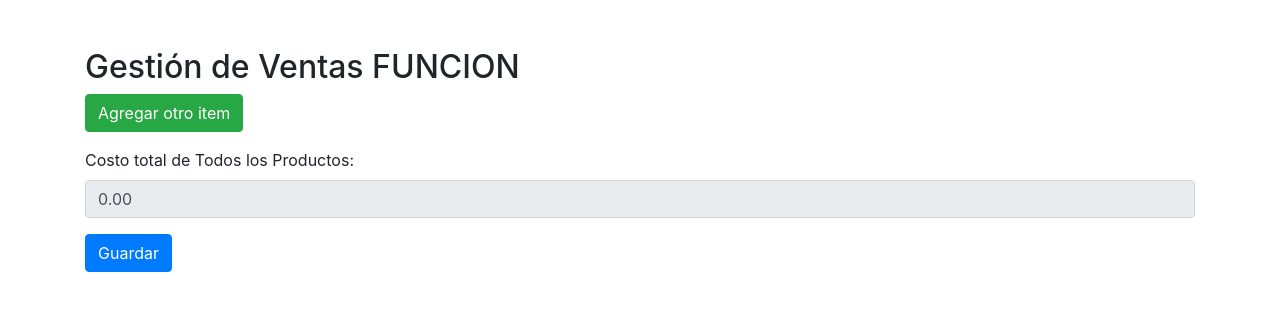
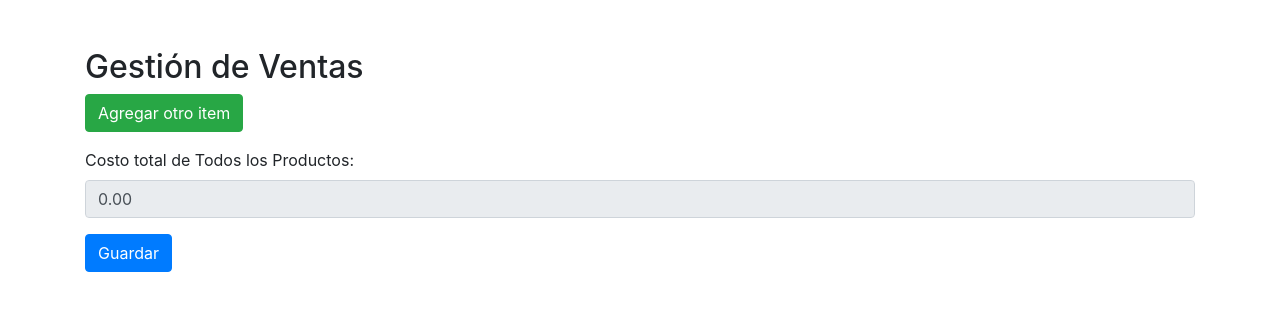
Before and after one commit to escobardie/GESTION-CLIENTES, a Django app: page /crear_venta_producto/ in a window 1280 px wide. Shown: the top 311 px of the page. Run offline with Django 5.2, Linux system fonts and the light colour scheme; data that the repository does not hold is empty; some libraries are stand-ins or nearby versions.

Commit message:
pulido
pulido

```diff
--- a/Control_Clientes_distri/templates/Agua/forms/gestion_venta2_fucion.html
+++ b/Control_Clientes_distri/templates/Agua/forms/gestion_venta2_fucion.html
@@ -9,7 +9,7 @@
 <body>
 
     <div class="container mt-5">
-        <h2>Gestión de Ventas FUNCION</h2>
+        <h2>Gestión de Ventas</h2>
         <form method="post">
             {% csrf_token %}
             {% if form.non_field_errors %}
@@ -73,7 +73,7 @@
                     <div class="form-group">
                         <label for="id_form-${forms.value}-producto">Producto:</label>
                         <select name="form-${forms.value}-producto" class="form-control" id="id_form-${forms.value}-producto">
-                            {{ form.empty_form.fields.producto.label_tag }}
+                            <option value="">Seleccione un producto</option>
                             {% for option in form.empty_form.fields.producto.choices %}
                                 <option value="{{ option.0 }}">{{ option.1 }}</option>
                             {% endfor %}
@@ -134,8 +134,8 @@
                 forms.value = items.length; // Actualiza el valor de TOTAL_FORMS
             }
 
-            // Cargar el primer formulario dinámicamente al cargar la página
-            //addItemButton.click(); // Esto simula un clic para cargar el primer formulario
+            // Cargar el primer formulario dinámicamente al cargar la página (opcional)
+            // addItemButton.click(); // Esto simula un clic para cargar el primer formulario
 
             // Actualiza los campos al cargar la página (si es necesario)
             updateVenta();
```
